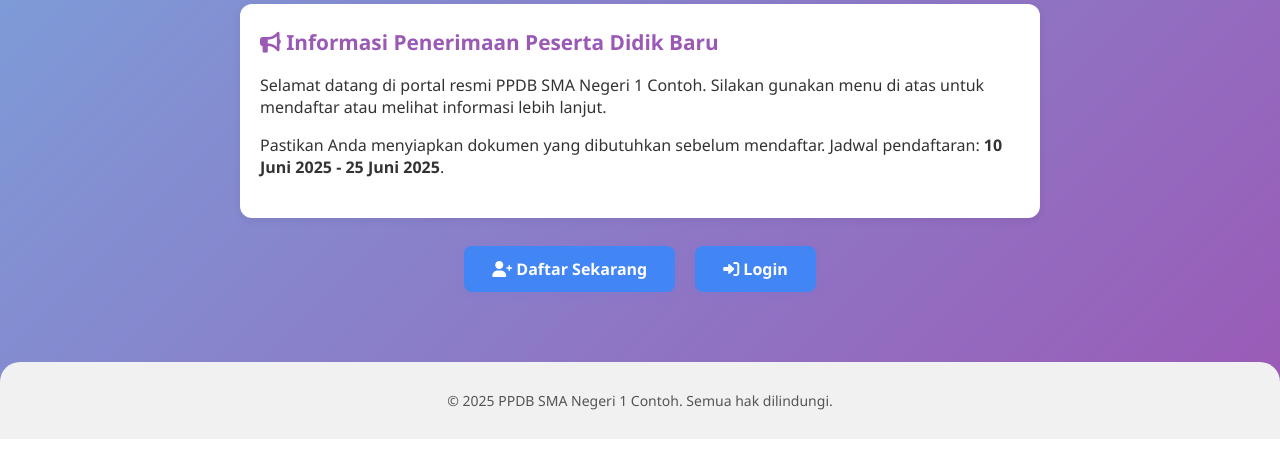
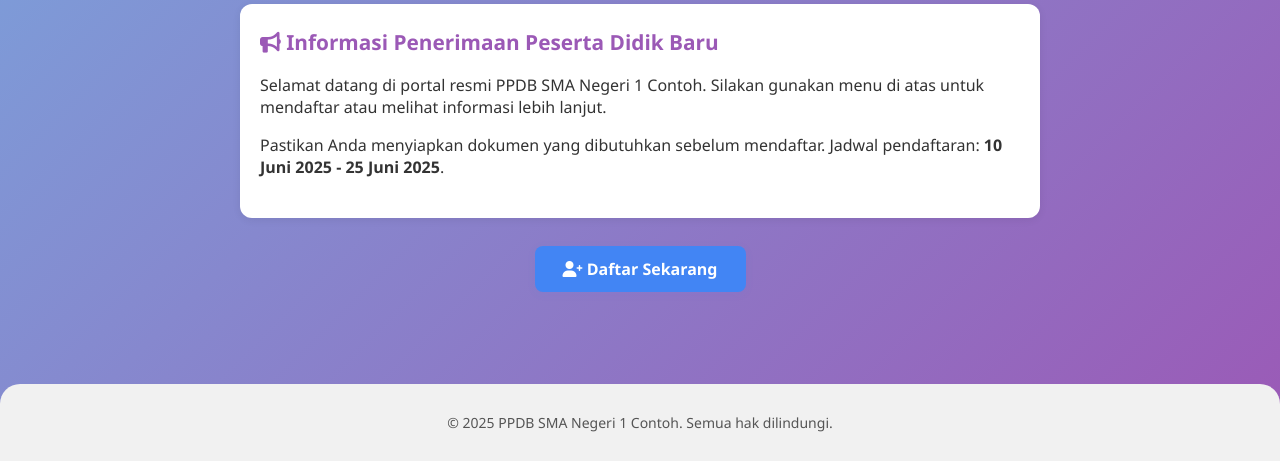
Before and after one commit to irenekrismawati/projek-ppdb, a Flask app: page / in a window 1280 px wide. Shown: the part 762-1223 px from the top of the page. Before the commit the page ends 1201 px from the top, so only its background shows below. Run offline with Flask 3, Linux system fonts and the light colour scheme.

Commit message:
Update index template: enhance school information section and improve button layout for better visibility

```diff
--- a/ppdb-web/app/templates/index.html
+++ b/ppdb-web/app/templates/index.html
@@ -178,16 +178,18 @@
             </ul>
         </section>
 
-        <!-- Informasi tambahan -->
+       <!-- Informasi tambahan -->
         <section class="school-info">
             <h2><i class="fas fa-bullhorn"></i> Informasi Penerimaan Peserta Didik Baru</h2>
             <p>Selamat datang di portal resmi PPDB SMA Negeri 1 Contoh. Silakan gunakan menu di atas untuk mendaftar atau melihat informasi lebih lanjut.</p>
             <p>Pastikan Anda menyiapkan dokumen yang dibutuhkan sebelum mendaftar. Jadwal pendaftaran: <b>10 Juni 2025 - 25 Juni 2025</b>.</p>
         </section>
 
-        <div class="actions">
-            <a href="{{ url_for('main_bp.daftar') }}"><i class="fas fa-user-plus"></i> Daftar Sekarang</a>
-            <a href="{{ url_for('auth_bp.login') }}"><i class="fas fa-sign-in-alt"></i> Login</a>
+        <!-- Tombol Daftar -->
+        <div class="actions" style="margin-bottom: 32px;">
+            <a href="{{ url_for('main_bp.daftar') }}">
+                <i class="fas fa-user-plus"></i> Daftar Sekarang
+            </a>
         </div>
     </main>
 
```
